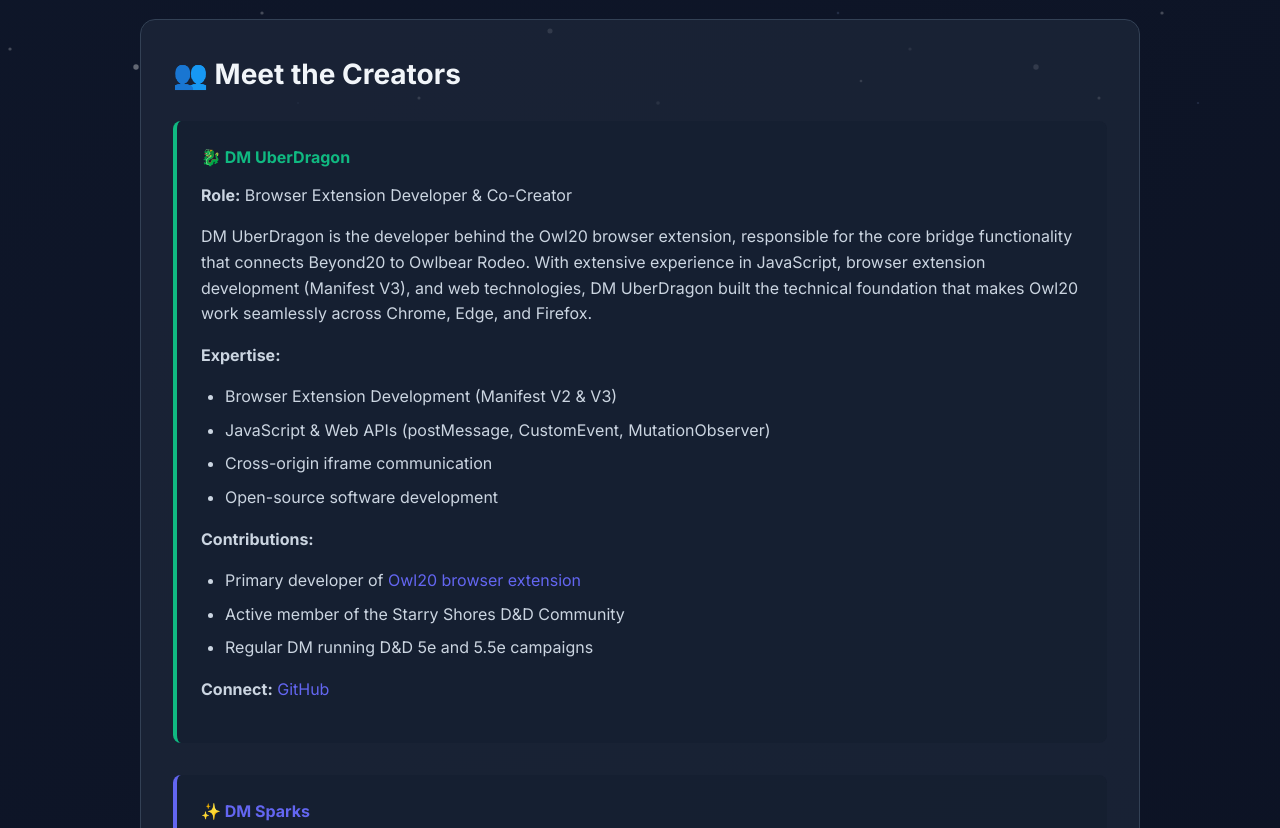
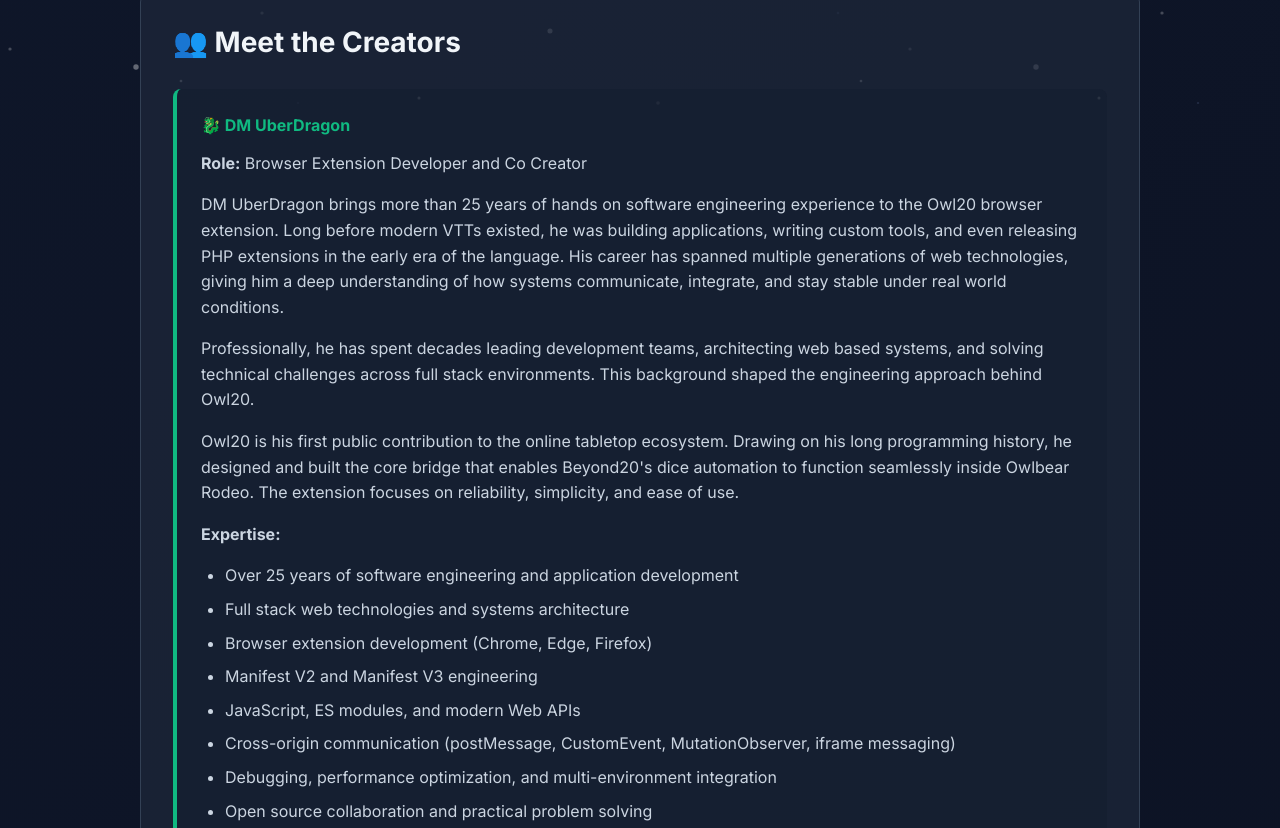
Before and after one commit to uberdragon/owl20, a browser extension: page docs/about.html in a window 1280 px wide. Shown: the part 693-1521 px from the top of the page. Drawn offline with nearby package versions, Linux system fonts and the light colour scheme.

Commit message:
Update About page expertise section and FAQ improvements
- Expand DM UberDragon expertise section with comprehensive 25+ year experience details
- Update role to 'Browser Extension Developer and Co Creator'
- Add detailed narrative about professional background and Owl20 development
- Remove 'Last Updated' from FAQ page and center heading
- Update FAQ title to 'Frequently Asked Questions About Owl20'
- Reduce header padding top/bottom by half
- Update git workflow rule to be more explicit about auto-committing after user accepts changes

```diff
--- a/docs/about.html
+++ b/docs/about.html
@@ -39,14 +39,20 @@
           <h3 style="margin-bottom: 1.5rem;">👥 Meet the Creators</h3>
           <div style="background: rgba(15, 23, 42, 0.3); border-left: 4px solid var(--secondary-color); padding: 1.5rem; border-radius: 8px; margin-bottom: 2rem;">
             <h4 style="color: var(--secondary-color); margin-bottom: 0.75rem;">🐉 DM UberDragon</h4>
-          <p><strong>Role:</strong> Browser Extension Developer & Co-Creator</p>
-          <p>DM UberDragon is the developer behind the Owl20 browser extension, responsible for the core bridge functionality that connects Beyond20 to Owlbear Rodeo. With extensive experience in JavaScript, browser extension development (Manifest V3), and web technologies, DM UberDragon built the technical foundation that makes Owl20 work seamlessly across Chrome, Edge, and Firefox.</p>
+            <p><strong>Role:</strong> Browser Extension Developer and Co Creator</p>
+            <p>DM UberDragon brings more than 25 years of hands on software engineering experience to the Owl20 browser extension. Long before modern VTTs existed, he was building applications, writing custom tools, and even releasing PHP extensions in the early era of the language. His career has spanned multiple generations of web technologies, giving him a deep understanding of how systems communicate, integrate, and stay stable under real world conditions.</p>
+            <p>Professionally, he has spent decades leading development teams, architecting web based systems, and solving technical challenges across full stack environments. This background shaped the engineering approach behind Owl20.</p>
+            <p>Owl20 is his first public contribution to the online tabletop ecosystem. Drawing on his long programming history, he designed and built the core bridge that enables Beyond20's dice automation to function seamlessly inside Owlbear Rodeo. The extension focuses on reliability, simplicity, and ease of use.</p>
             <p><strong>Expertise:</strong></p>
             <ul>
-            <li>Browser Extension Development (Manifest V2 & V3)</li>
-            <li>JavaScript & Web APIs (postMessage, CustomEvent, MutationObserver)</li>
-            <li>Cross-origin iframe communication</li>
-            <li>Open-source software development</li>
+              <li>Over 25 years of software engineering and application development</li>
+              <li>Full stack web technologies and systems architecture</li>
+              <li>Browser extension development (Chrome, Edge, Firefox)</li>
+              <li>Manifest V2 and Manifest V3 engineering</li>
+              <li>JavaScript, ES modules, and modern Web APIs</li>
+              <li>Cross-origin communication (postMessage, CustomEvent, MutationObserver, iframe messaging)</li>
+              <li>Debugging, performance optimization, and multi-environment integration</li>
+              <li>Open source collaboration and practical problem solving</li>
             </ul>
             <p><strong>Contributions:</strong></p>
             <ul>
--- a/docs/css/styles.css
+++ b/docs/css/styles.css
@@ -102,7 +102,7 @@
 .header {
     background: rgba(30, 41, 59, 0.7);
     border-radius: 20px;
-    padding: 2rem;
+    padding: 1rem 2rem;
     margin-bottom: 3rem;
     box-shadow: var(--shadow);
     display: flex;
```
Also changed, not shown: docs/faq.html (+1 -4 lines), docs/index.html (+0 -1 lines), docs/sitemap.html (+1 -2 lines). Lines whose indentation alone changed are shown as unchanged.
